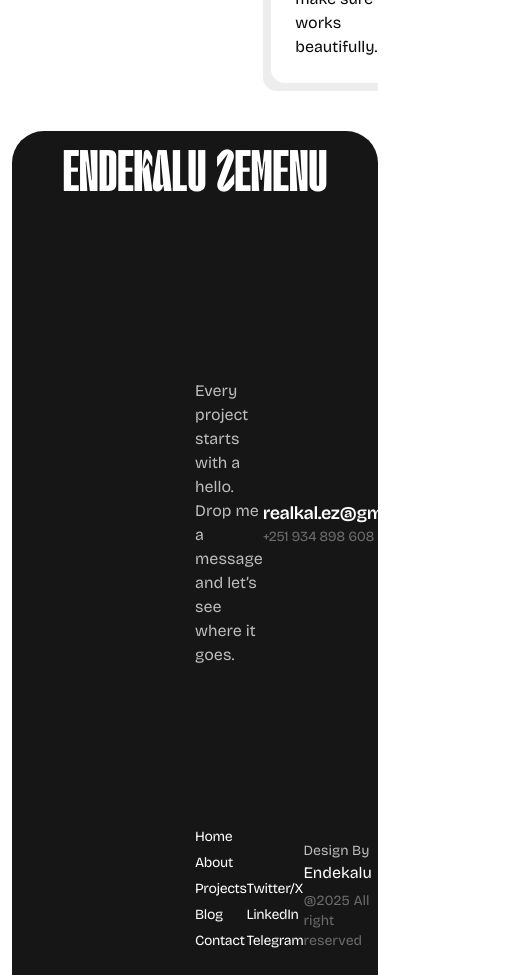
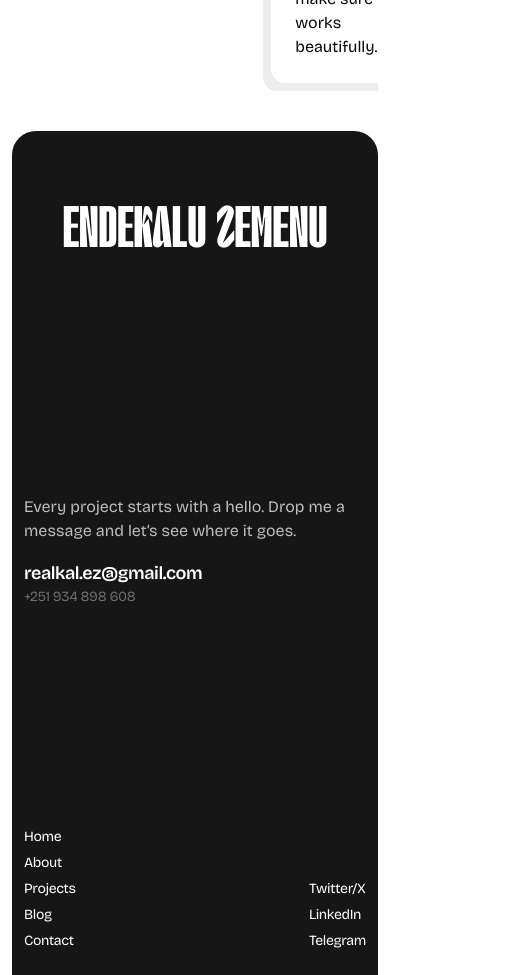
Before and after one commit to KALU-c/_portfolio, a Next.js app: page / in a window 390 px wide. Shown: the part 7400-8375 px from the top of the page, 525 px wide, since content can reach past the window. Built offline with nearby package versions, Linux system fonts and the light colour scheme.

Commit message:
fix: make footer component responsive

```diff
--- a/app/page.tsx
+++ b/app/page.tsx
@@ -15,7 +15,7 @@ gsap.registerPlugin(ScrollTrigger);
 
 export default function Home() {
   return (
-    <main>
+    <main className="w-full">
       <div className="md:px-[50px] xl:px-[180px] px-3">
         <NavBar />
         <Hero />
--- a/components/sections/Footer.tsx
+++ b/components/sections/Footer.tsx
@@ -22,13 +22,13 @@ const Footer = () => {
 	})
 
 	return (
-		<footer className="min-h-dvh bg-primary text-white flex flex-col items-center justify-center footer md:mx-[50px] xl:mx-[180px] mx-3 rounded-t-4xl">
-			<h1 className="text-[clamp(3rem,15vw,280px)] uppercase font-korium flex-1">
+		<footer className="min-h-dvh bg-primary text-white flex flex-col items-center justify-center footer md:mx-[50px] xl:mx-[180px] mx-3 md:rounded-t-4xl rounded-t-3xl">
+			<h1 className="text-[clamp(3rem,15vw,280px)] uppercase font-korium flex-1 max-md:pt-14">
 				Endekalu Zemenu
 			</h1>
 
-			<div className="flex-1 flex flex-col justify-between w-full px-[330px] pb-6">
-				<div className="flex flex-row items-center justify-between w-full">
+			<div className="flex-1 flex flex-col justify-between w-full lg:px-[330px] px-3 pb-6">
+				<div className="flex flex-col md:flex-row md:items-center max-md:gap-4 justify-between w-full">
 					<p className="text-muted-foreground">
 						Every project starts with a hello. Drop me a message and let’s see where it goes.
 					</p>
@@ -39,7 +39,7 @@ const Footer = () => {
 					</div>
 				</div>
 
-				<div className="flex flex-row items-end justify-between w-full">
+				<div className="flex md:flex-row items-end justify-between w-full">
 					<div className="flex flex-col gap-1.5">
 						<FlipText className="text-sm">Home</FlipText>
 						<FlipText className="text-sm">About</FlipText>
@@ -54,7 +54,7 @@ const Footer = () => {
 						<FlipText className="text-sm">Telegram</FlipText>
 					</div>
 
-					<div className="flex flex-col gap-1.5">
+					<div className="flex flex-col gap-1.5 max-sm:hidden">
 						<p className="text-sm text-muted-foreground">Design By <Link href={'https://t.me/Real_Kal'}><span className="text-white cursor-pointer hover:text-white/70 ease-in-out duration-400">Endekalu</span></Link></p>
 
 						<span className="text-sm text-muted-dark">@{new Date().getFullYear()} All right reserved</span>
```
